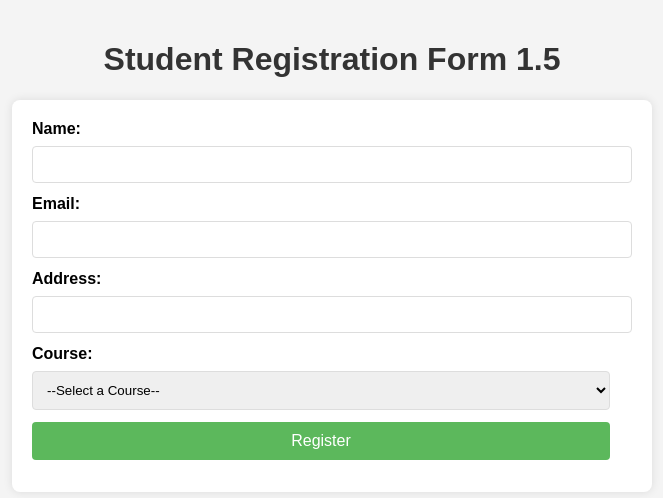
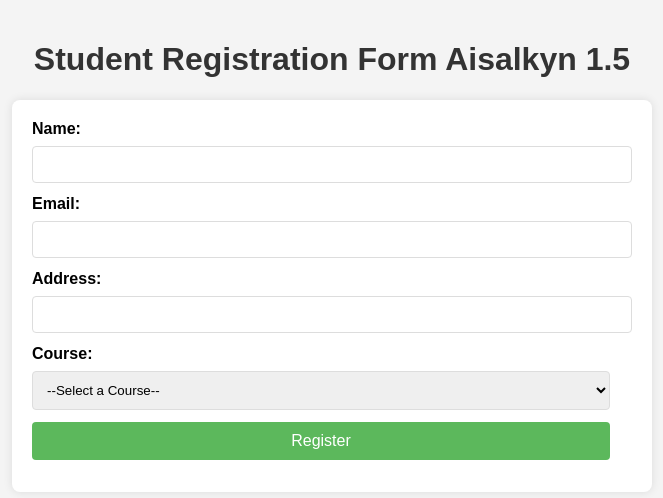
Before and after one commit to Aisalkyn85/StudentRegistrationForm, a website: page public/index.html in a window 1280 px wide. Shown: the whole page, without its empty margins (308-971 px from the left). Drawn offline with Linux system fonts and the light colour scheme.

Commit message:
Update index.html

```diff
--- a/public/index.html
+++ b/public/index.html
@@ -52,7 +52,7 @@
     </style>
 </head>
 <body>
-    <h1>Student Registration Form 1.5</h1>
+    <h1>Student Registration Form Aisalkyn 1.5</h1>
     <form id="registrationForm">
         <label for="name">Name:</label>
         <input type="text" id="name" name="name" required>
```
